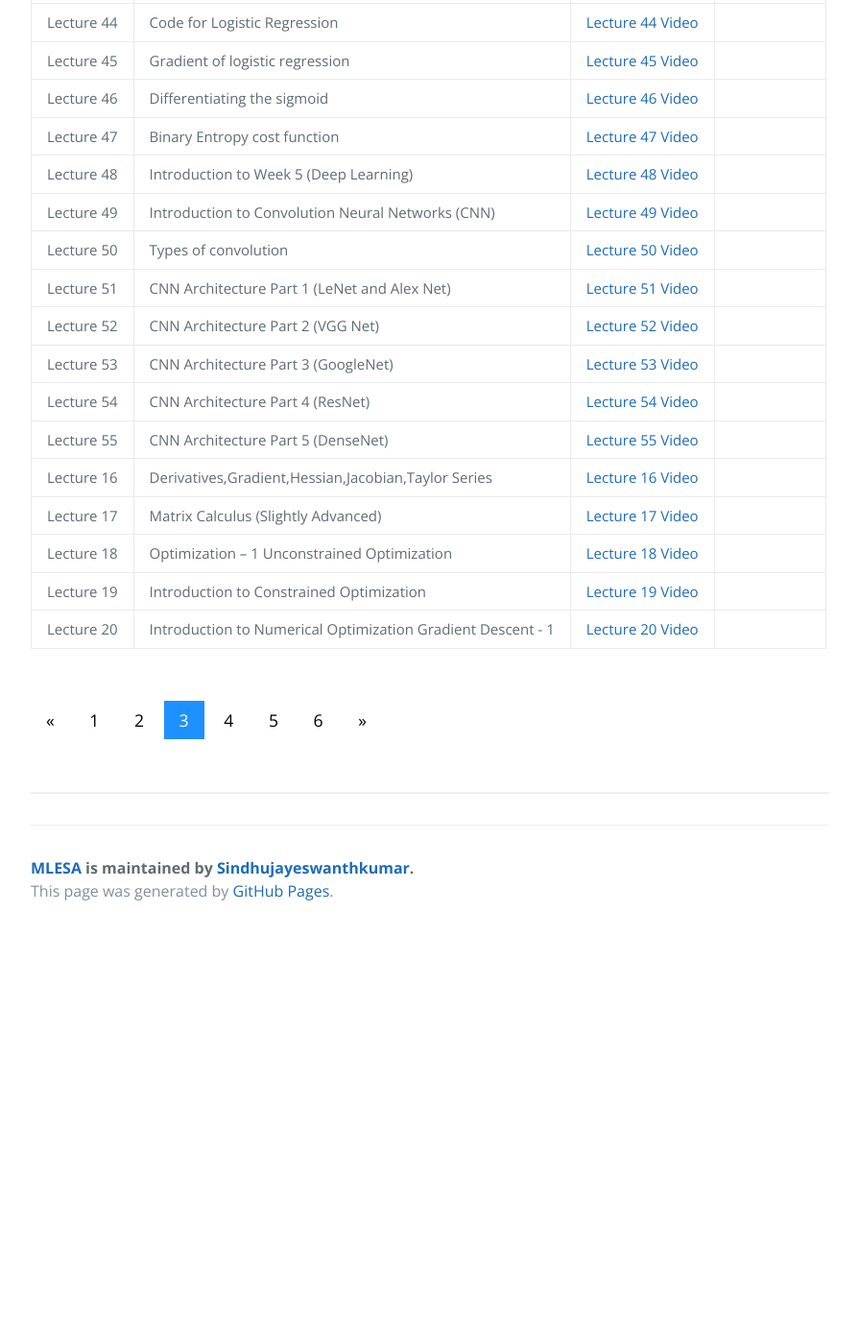
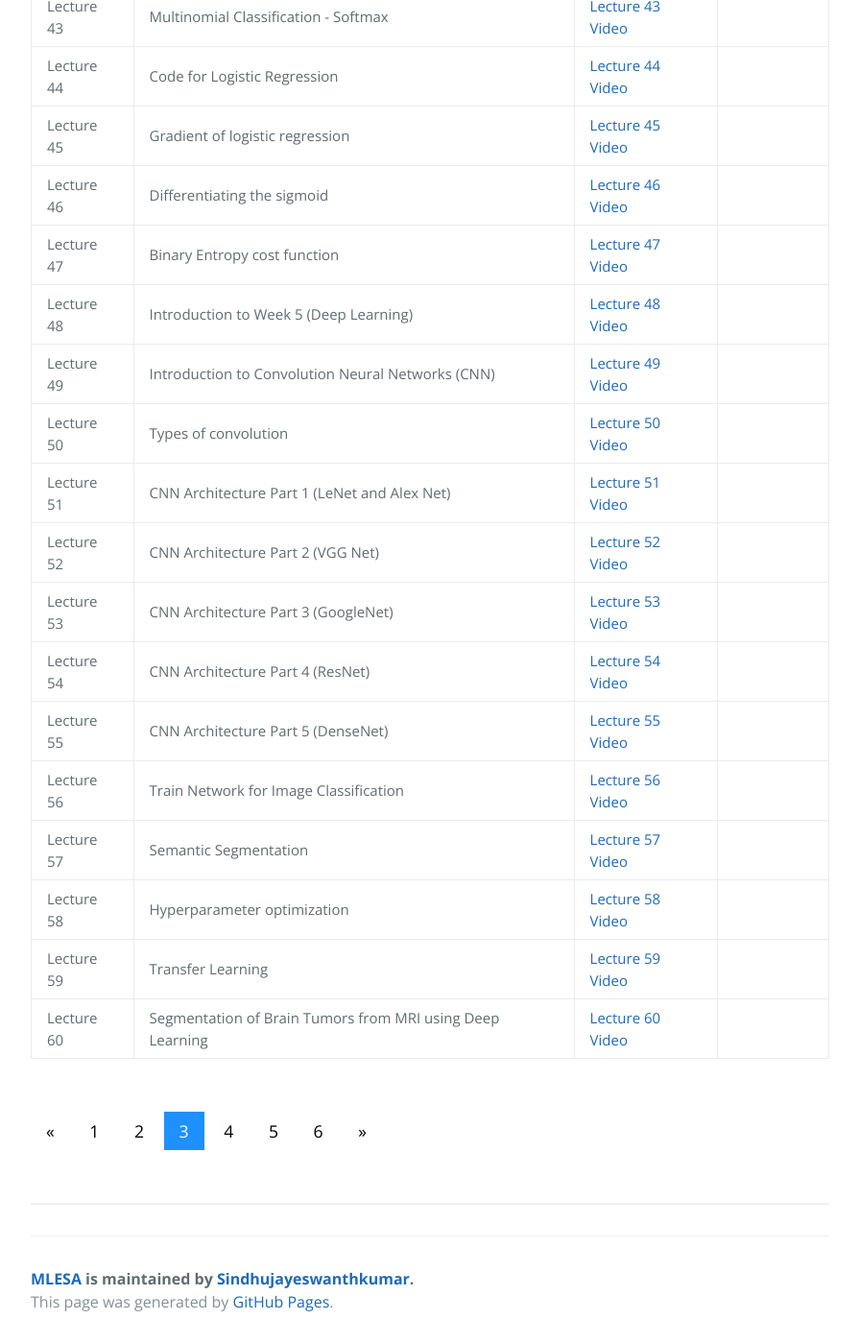
Before and after one commit to Sindhujayeswanthkumar/MLESA, a Jekyll site: the page built from course_page3.md, in a window 1280 px wide and 1400 px high, scrolled down 767 px. Shown: the whole window at 96% size, without its empty margins (192-1087 px from the left). Built offline with Jekyll 4.4.1, drawn with Linux system fonts in a browser that asks for light colours; before the commit the page ends 1739 px from its top, so only the background shows below that.

Commit message:
Update course_page3.md

```diff
--- a/course_page3.md
+++ b/course_page3.md
@@ -125,33 +125,33 @@ description: Check Video link and Course contents here.
 <td></td>
 </tr>
    <tr>
-<td style="font-size: 15px;">Lecture 16</td>
-<td style="font-size: 15px;">Derivatives,Gradient,Hessian,Jacobian,Taylor Series</td>
-  <td style="font-size: 15px;"><a href="https://youtu.be/fqq_UR4zhfI">Lecture 16 Video</a></td>
+<td style="font-size: 15px;">Lecture 56</td>
+<td style="font-size: 15px;">Train Network for Image Classification</td>
+  <td style="font-size: 15px;"><a href="https://youtu.be/TFweeMtkRLM">Lecture 56 Video</a></td>
 <td></td>
 </tr>
    <tr>
-<td style="font-size: 15px;">Lecture 17</td>
-<td style="font-size: 15px;">Matrix Calculus (Slightly Advanced)</td>
-  <td style="font-size: 15px;"><a href="https://youtu.be/IgAr5kzza78">Lecture 17 Video</a></td>
+<td style="font-size: 15px;">Lecture 57</td>
+<td style="font-size: 15px;">Semantic Segmentation</td>
+  <td style="font-size: 15px;"><a href="https://youtu.be/_N7HRnBgoCw">Lecture 57 Video</a></td>
 <td></td>
 </tr>
    <tr>
-<td style="font-size: 15px;">Lecture 18</td>
-<td style="font-size: 15px;">Optimization – 1 Unconstrained Optimization</td>
-  <td style="font-size: 15px;"><a href="https://youtu.be/bDUDrfbZCCA">Lecture 18 Video</a></td>
+<td style="font-size: 15px;">Lecture 58</td>
+<td style="font-size: 15px;">Hyperparameter optimization</td>
+  <td style="font-size: 15px;"><a href="https://youtu.be/lFughnnbBi4">Lecture 58 Video</a></td>
 <td></td>
 </tr>
    <tr>
-<td style="font-size: 15px;">Lecture 19</td>
-<td style="font-size: 15px;">Introduction to Constrained Optimization</td>
-  <td style="font-size: 15px;"><a href="https://youtu.be/Dn1vmANCvvs">Lecture 19 Video</a></td>
+<td style="font-size: 15px;">Lecture 59</td>
+<td style="font-size: 15px;">Transfer Learning</td>
+  <td style="font-size: 15px;"><a href="https://youtu.be/0a8WgnFdTEI">Lecture 59 Video</a></td>
 <td></td>
 </tr>
    <tr>
-<td style="font-size: 15px;">Lecture 20</td>
-<td style="font-size: 15px;">Introduction to Numerical Optimization Gradient Descent - 1</td>
-  <td style="font-size: 15px;"><a href="https://youtu.be/D4zMKh3krPc">Lecture 20 Video</a></td>
+<td style="font-size: 15px;">Lecture 60</td>
+<td style="font-size: 15px;">Segmentation of Brain Tumors from MRI using Deep Learning</td>
+  <td style="font-size: 15px;"><a href="https://youtu.be/PcNqAVNCZrE">Lecture 60 Video</a></td>
 <td></td>
 </tr>
 </tbody>
```
